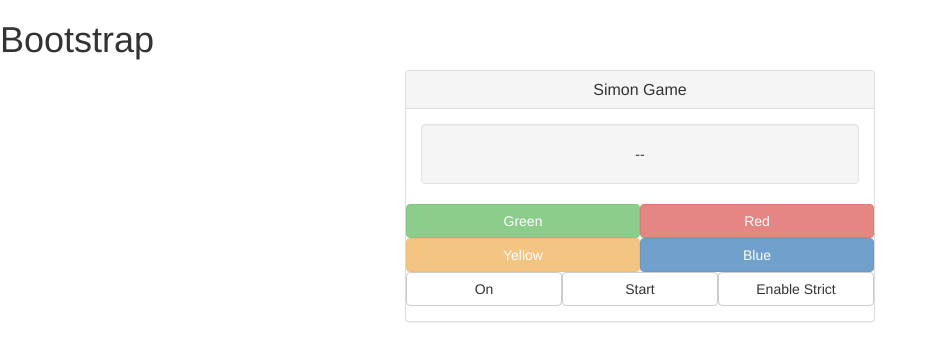
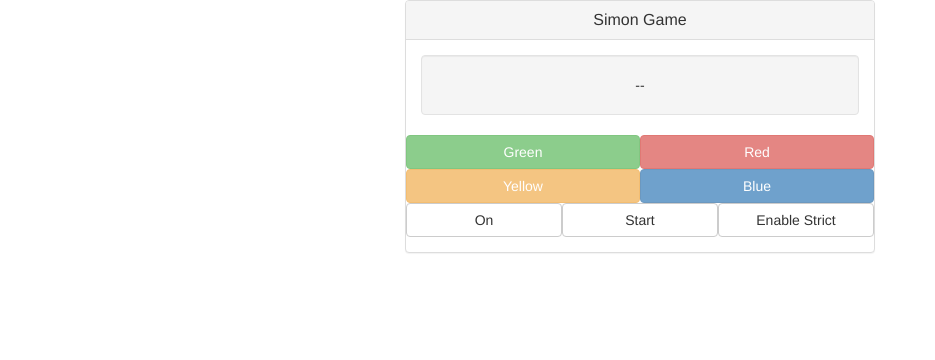
Before and after one commit to treyvis/FreeCodeCamp-Front-End-Practice, a plain HTML site: page SimonGame/index.html in a window 1280 px wide. Shown: the whole page, without its empty margins (0-935 px from the left). Drawn offline with Linux system fonts and the light colour scheme.

Commit message:
Final touches

```diff
--- a/SimonGame/index.html
+++ b/SimonGame/index.html
@@ -17,7 +17,6 @@
 	<script src="js/jquery-3.2.0.js"></script>
 	<script src="js/bootstrap.min.js"></script>
 	<script src="js/SimonGame.js"></script>
-	<h1>Bootstrap</h1>
 	<div class="container text-center">
 		<div class="panel panel-default">
 		  <div class="panel-heading">
```
